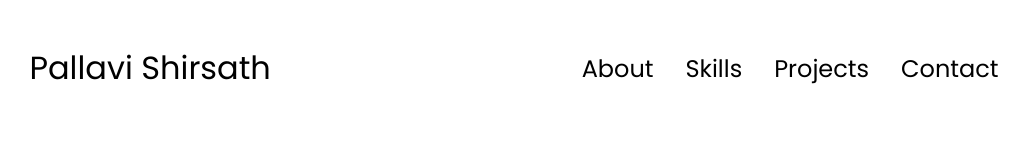
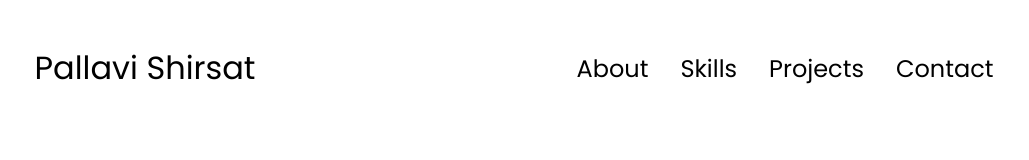
Before and after one commit to PallaviShirsath23/Portfolio, a plain HTML site: page index.html in a window 1280 px wide. Shown: the top 160 px of the page, without its empty margins (126-1155 px from the left). Drawn offline with Linux system fonts and the light colour scheme; a script that the page names is missing.

Commit message:
Update index.html

```diff
--- a/index.html
+++ b/index.html
@@ -10,7 +10,7 @@
   </head>
   <body>
     <nav id="desktop-nav">
-      <div class="logo">Pallavi Shirsath</div>
+      <div class="logo">Pallavi Shirsat</div>
       <div>
         <ul class="nav-links">
           <li><a href="#about">About</a></li>
```
